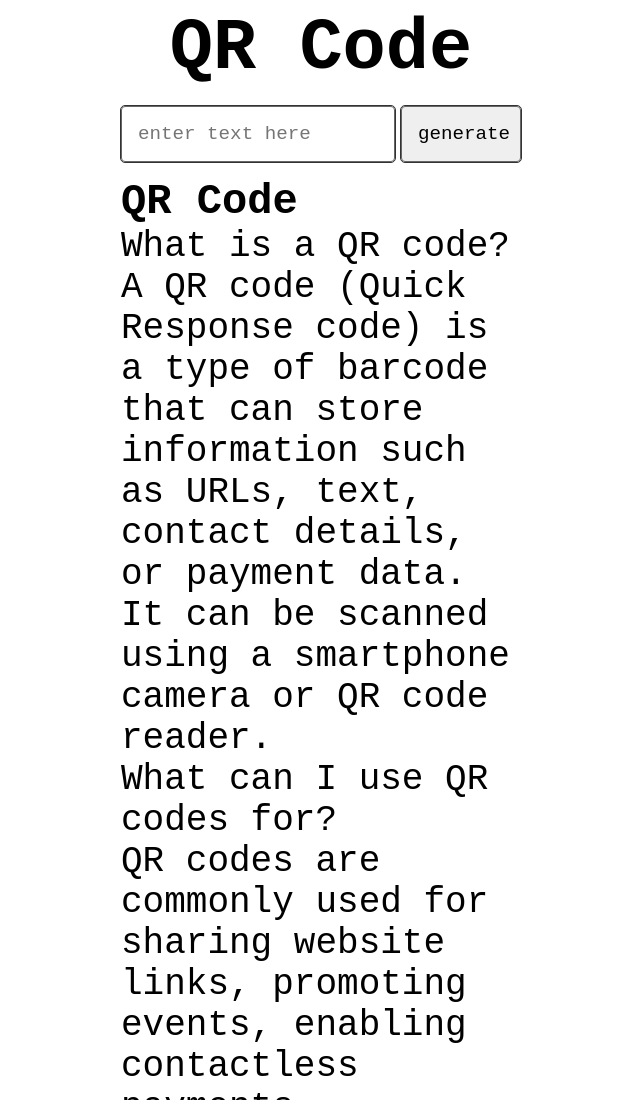
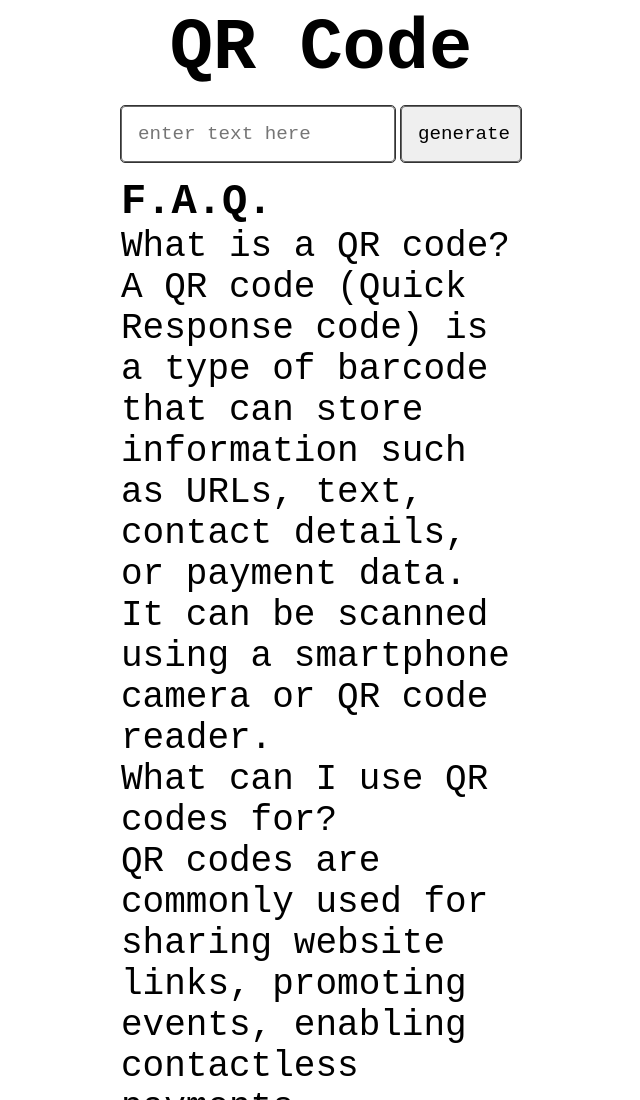
Before and after one commit to tarsislimadev/qrcode, a website: page index.html in a window 1280 px wide. Shown: the top 1100 px of the page, without its empty margins (319-959 px from the left). Drawn offline with Linux system fonts and the light colour scheme.

Commit message:
Change heading from 'QR Code' to 'F.A.Q.'

```diff
--- a/index.html
+++ b/index.html
@@ -18,7 +18,7 @@
     <img id="img" src="#" alt="qrcode" style="display: none;" />
   </div>
   <div id="faq">
-    <h3>QR Code</h3>
+    <h3>F.A.Q.</h3>
     <div class="question">What is a QR code?</div>
     <div class="answer">A QR code (Quick Response code) is a type of barcode that can store information such as URLs, text, contact details, or payment data. It can be scanned using a smartphone camera or QR code reader.</div>
     <div class="question">What can I use QR codes for?  </div>
```
